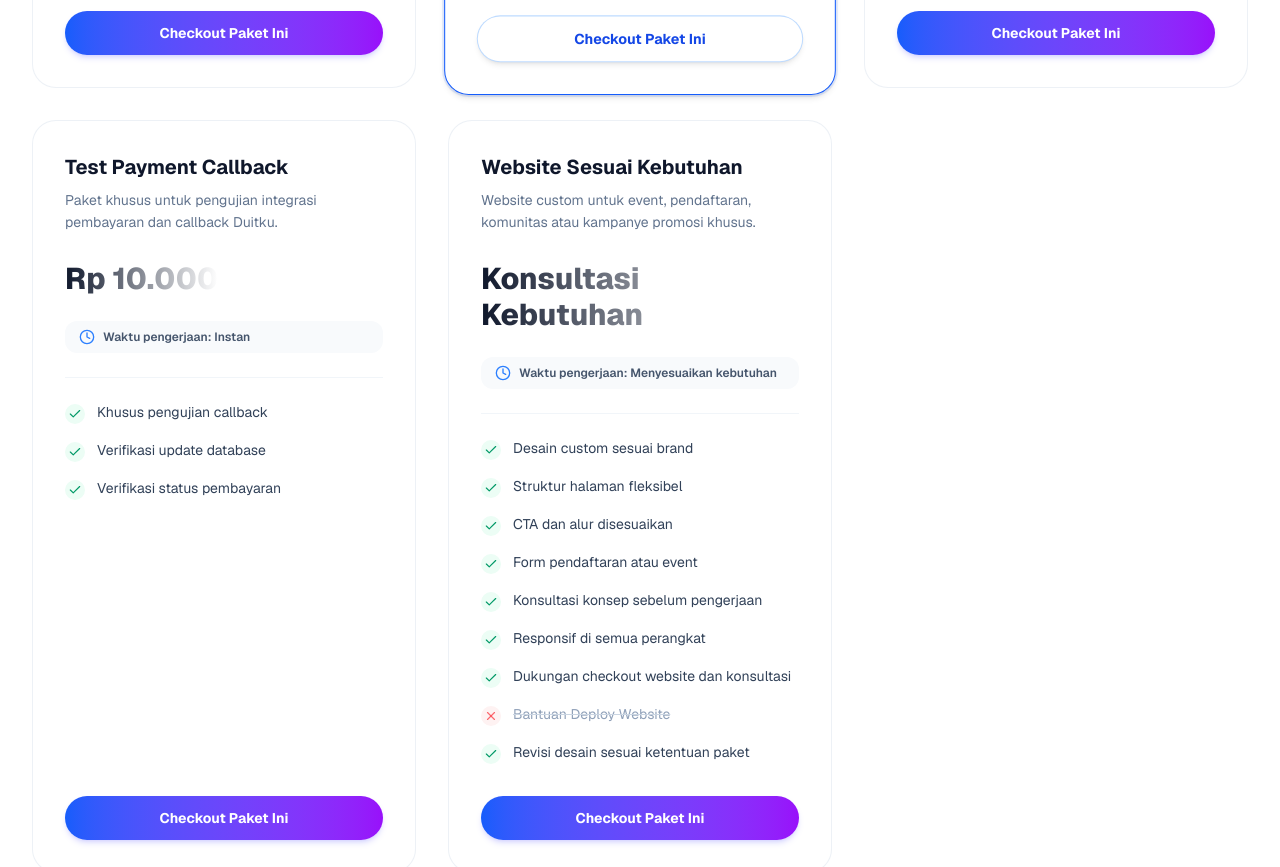
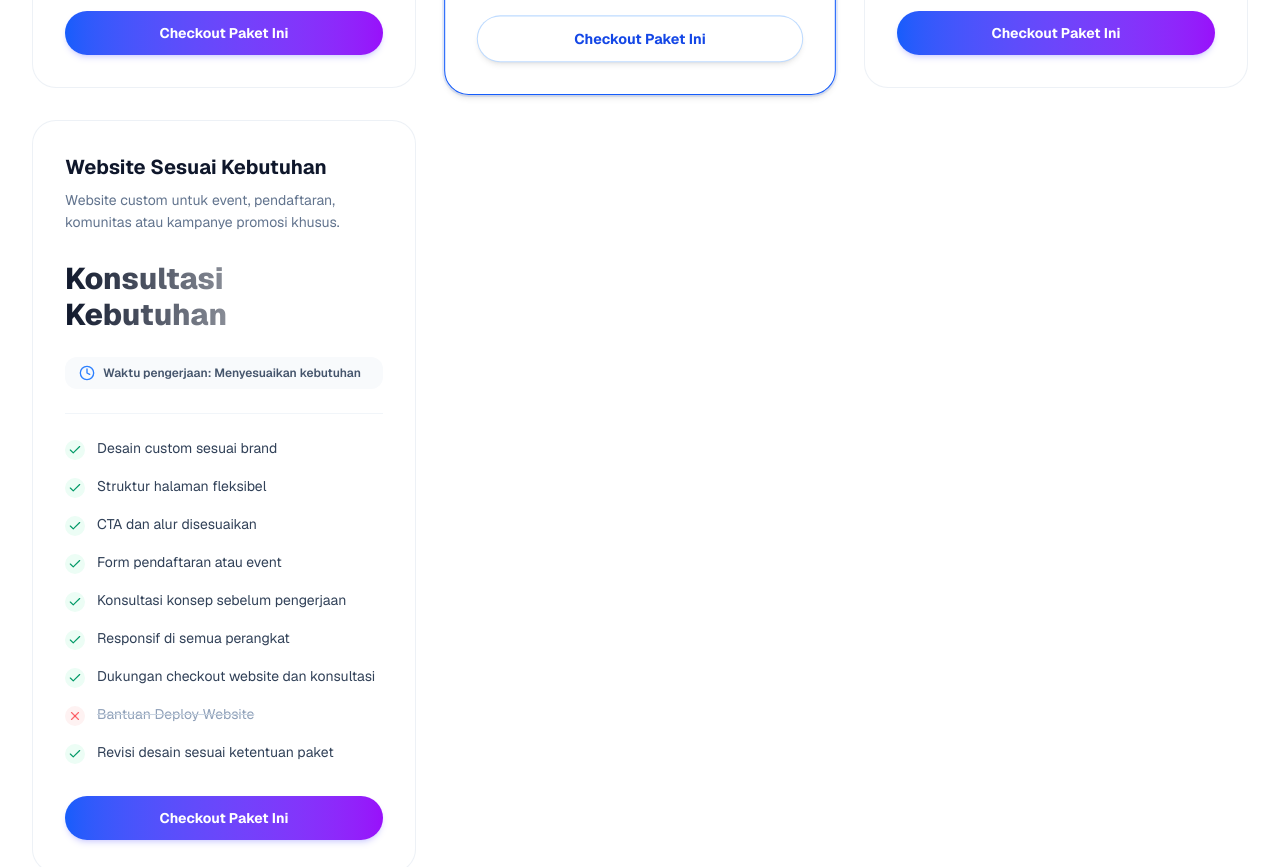
Before and after one commit to aul-ar/digital-carroll-base, a Next.js app: page /harga in a window 1280 px wide. Shown: the part 1940-2807 px from the top of the page. Built offline with nearby package versions, Linux system fonts and the light colour scheme.

Commit message:
Remove test database endpoint and test payment package

```diff
--- a/src/app/api/test-db/route.ts
+++ /dev/null
@@ -1,22 +0,0 @@
-import { NextResponse } from "next/server";
-import { prisma } from "@/lib/prisma";
-
-export async function GET() {
-  const order = await prisma.order.create({
-    data: {
-      orderId: `TEST-${Date.now()}`,
-      status: "WAITING_PAYMENT",
-      customerName: "Aulia",
-      customerEmail: "test@test.com",
-      customerWhatsapp: "08123456789",
-      packageName: "Testing Package",
-      packageDescription: "Testing Database",
-      quantity: 1,
-      price: 10000,
-      subtotal: 10000,
-      total: 10000,
-    },
-  });
-
-  return NextResponse.json(order);
-}
--- a/src/data/pricing.ts
+++ b/src/data/pricing.ts
@@ -143,20 +143,6 @@ export const pricingPlans: PricingPlan[] = [
     ]
   },
   {
-    id: "plan-test-payment",
-    name: "Test Payment Callback",
-    price: "Rp 10.000",
-    description: "Paket khusus untuk pengujian integrasi pembayaran dan callback Duitku.",
-    popular: false,
-    deliveryTime: "Instan",
-    targetServiceSlug: "landing-page",
-    features: [
-      { text: "Khusus pengujian callback", included: true },
-      { text: "Verifikasi update database", included: true },
-      { text: "Verifikasi status pembayaran", included: true }
-    ]
-  },
-  {
     id: "plan-website-sesuai-kebutuhan",
     name: "Website Sesuai Kebutuhan",
     price: "Konsultasi Kebutuhan",
```
